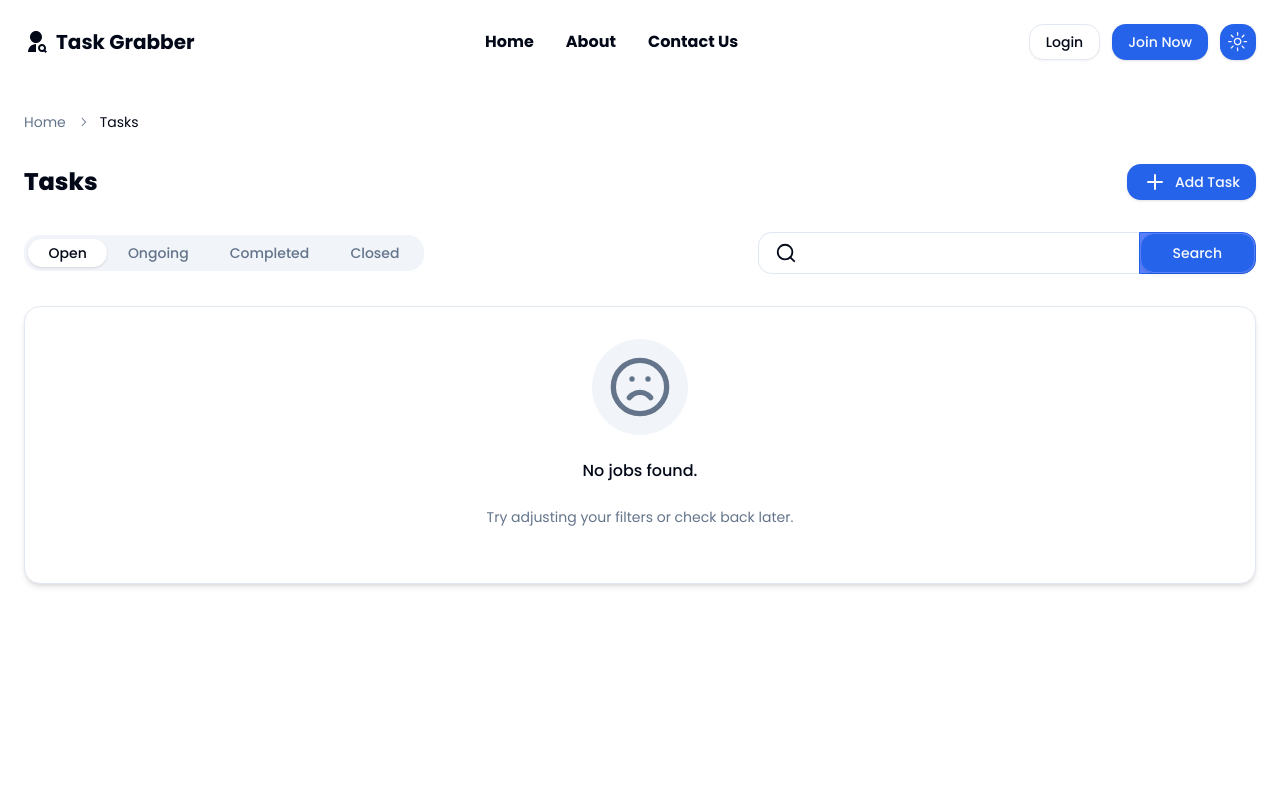
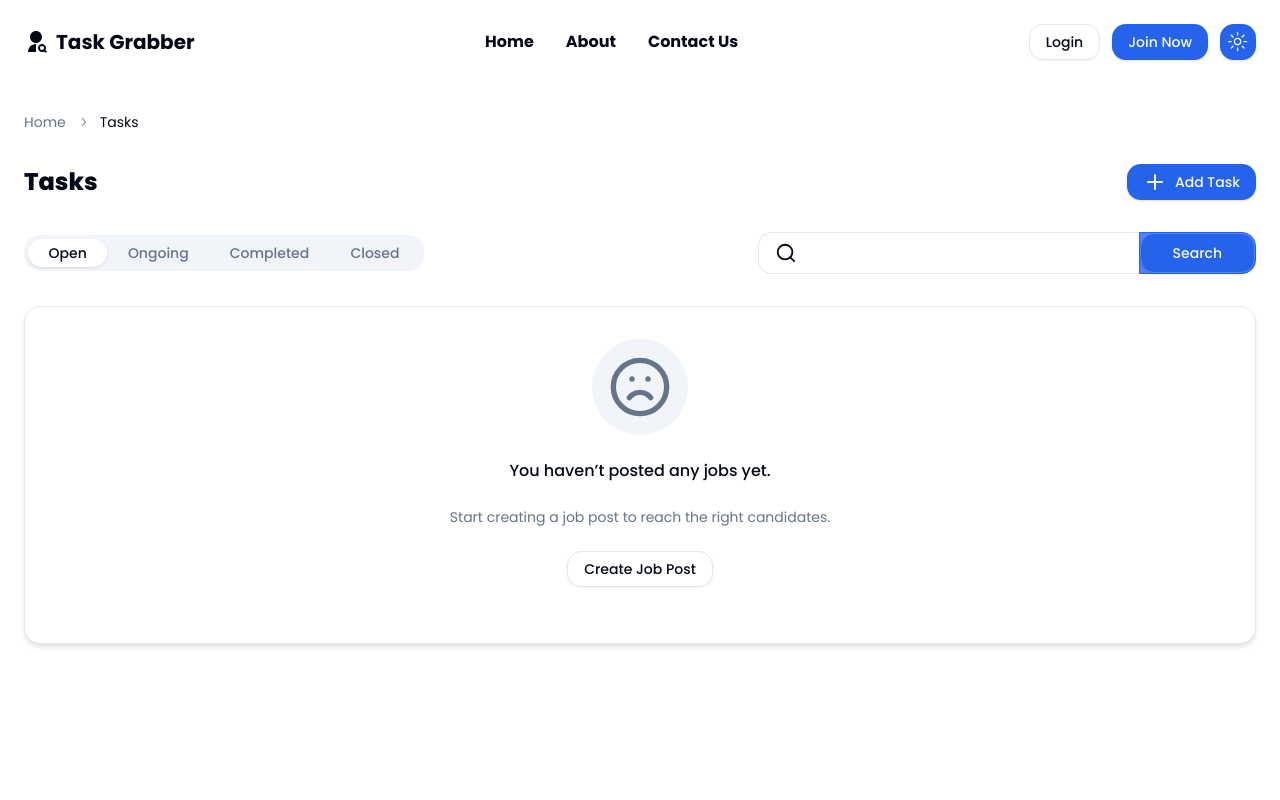
Before and after one commit to lemredd/frontend, a Next.js app: page /pdr/tasks in a window 1280 px wide. Shown: the top 800 px of the page. Built offline with nearby package versions, Linux system fonts and the light colour scheme.

Commit message:
feat: update task list empty state

```diff
--- a/app/(private)/pdr/page.tsx
+++ b/app/(private)/pdr/page.tsx
@@ -1,4 +1,6 @@
+import { ProfileJobList } from '@/components/custom/job/job-list'
+
 // import Image from 'next/image'
 export default function Dashboard() {
-  return <h1>PROVIDER DASHBOARD</h1>
+  return <ProfileJobList role="provider" />
 }
--- a/app/(private)/pdr/profile/page.tsx
+++ b/app/(private)/pdr/profile/page.tsx
@@ -1,6 +1,5 @@
 'use client'
 
-import { ProfileJobList } from '@/components/custom/job/job-list'
 import { OwnProfileHeader } from '@/components/custom/profile/profile-header'
 import Spinner from '@/components/custom/spinner'
 import { useAuthStore } from '@/store/AuthStore'
@@ -14,11 +13,5 @@ export default function ProfilePage() {
 
   if (isLoading) return <Spinner />
 
-  return (
-    <>
-      <OwnProfileHeader />
-      <ProfileJobList role="provider" />
-    </>
-  )
-
+  return <OwnProfileHeader />
 }
--- a/app/(private)/pdr/tasks/page.tsx
+++ b/app/(private)/pdr/tasks/page.tsx
@@ -6,7 +6,7 @@ export default function TaskListPage() {
     <>
       <Header />
 
-      <JobList />
+      <JobList role="provider" />
     </>
   )
 }
--- a/app/(private)/skr/tasks/page.tsx
+++ b/app/(private)/skr/tasks/page.tsx
@@ -7,7 +7,7 @@ export default function SeekerTasksPage() {
   return (
     <>
       <SeekerTaskSearchBar />
-      <JobList />
+      <JobList role="seeker" />
     </>
   )
 }
--- a/components/custom/job/job-list.tsx
+++ b/components/custom/job/job-list.tsx
@@ -7,11 +7,16 @@ import { Skeleton } from '@/components/ui/skeleton'
 import { useAuthStore } from '@/store/AuthStore'
 import { createClient } from '@/utils/supabase/client'
 import { RefreshCwIcon } from 'lucide-react'
-import { useSearchParams } from 'next/navigation'
+import { useRouter, useSearchParams } from 'next/navigation'
 import { useEffect, useState } from 'react'
 import JobListItem, { ProfileJobListItem } from './job-list-item'
 
-export default function JobList() {
+interface ProfileJobListProps {
+  role: 'seeker' | 'provider'
+}
+
+export default function JobList({ role }: ProfileJobListProps) {
+  const router = useRouter()
   const { user, profile } = useAuthStore()
   const searchParams = useSearchParams()
   const supabase = createClient()
@@ -30,13 +35,14 @@ export default function JobList() {
     const size = +(searchParams.get('size') ?? 10)
     const start = (page - 1) * size
     const end = start + size
+    const status = searchParams.get('status') ?? 'open'
 
     const selectedFields =
       'id, created_at, name, description, price, province, city_muni, barangay'
     const query = supabase
       .from('jobs')
       .select(selectedFields)
-      .eq('status', searchParams.get('status') ?? 'open')
+      .eq('status', status)
       .order('created_at', { ascending: false })
       .range(start, end)
 
@@ -101,9 +107,20 @@ export default function JobList() {
   if (jobs.length === 0) {
     return (
       <EmptyState
-        message="No jobs found."
-        subtitle="Try adjusting your filters or check back later."
-        actionLabel="Reset Filters"
+        message={
+          role === 'seeker'
+            ? "You're not following any jobs."
+            : 'You haven’t posted any jobs yet.'
+        }
+        subtitle={
+          role === 'seeker'
+            ? 'Explore jobs that align with your interests to get started.'
+            : 'Start creating a job post to reach the right candidates.'
+        }
+        actionLabel={role === 'seeker' ? 'Find Jobs' : 'Create Job Post'}
+        onActionClick={() => {
+          router.push(role === 'seeker' ? '/jobs' : '/pdr/tasks/post/')
+        }}
       />
     )
   }
@@ -121,9 +138,6 @@ export default function JobList() {
   )
 }
 
-interface ProfileJobListProps {
-  role: 'seeker' | 'provider'
-}
 export function ProfileJobList({ role }: ProfileJobListProps) {
   const { profile } = useAuthStore()
   const supabase = createClient()
@@ -168,7 +182,9 @@ export function ProfileJobList({ role }: ProfileJobListProps) {
 
   return (
     <div>
-      <h2 className="text-xl font-bold mb-4">My Jobs</h2>
+      <h2 className="text-xl font-bold mb-4">
+        {role === 'seeker' ? 'Jobs You’re Interested In' : 'Jobs You’ve Posted'}
+      </h2>
       <div className="space-y-4">
         {jobs.map((job) => (
           <ProfileJobListItem
```
